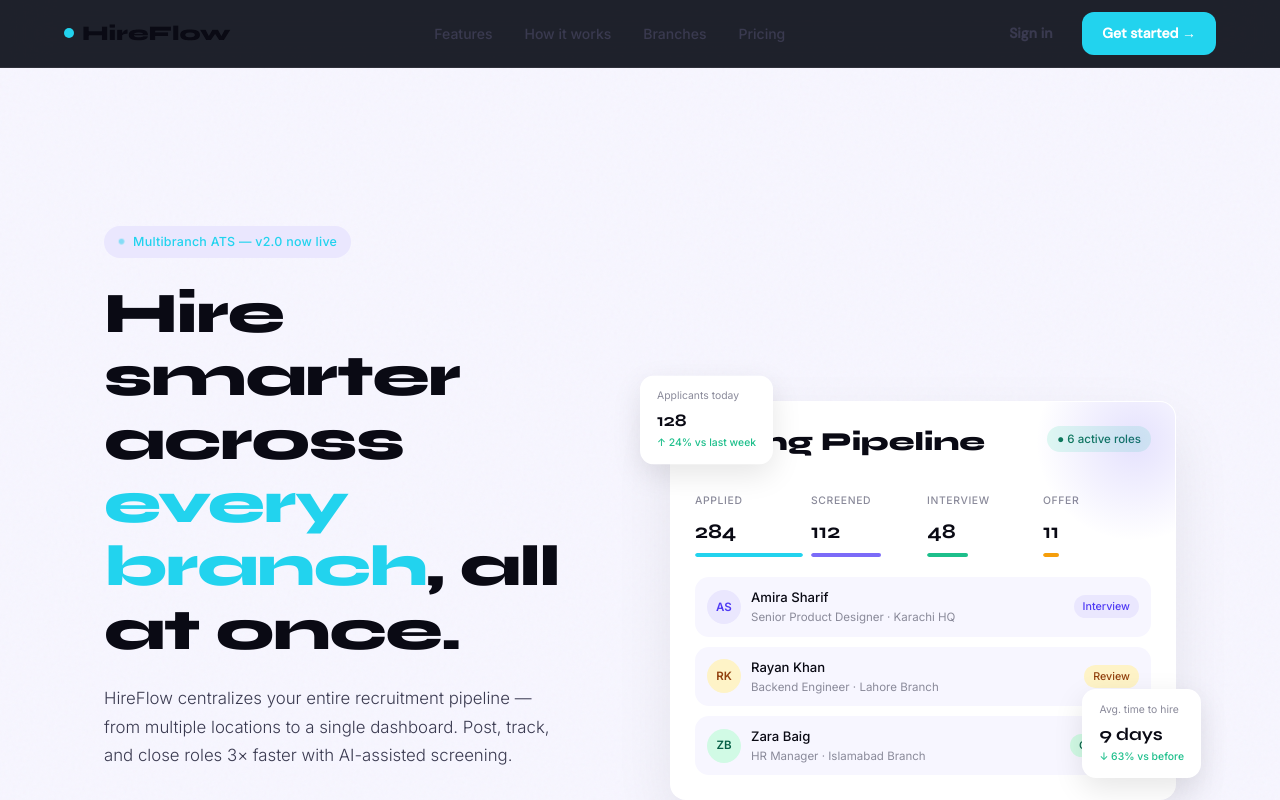
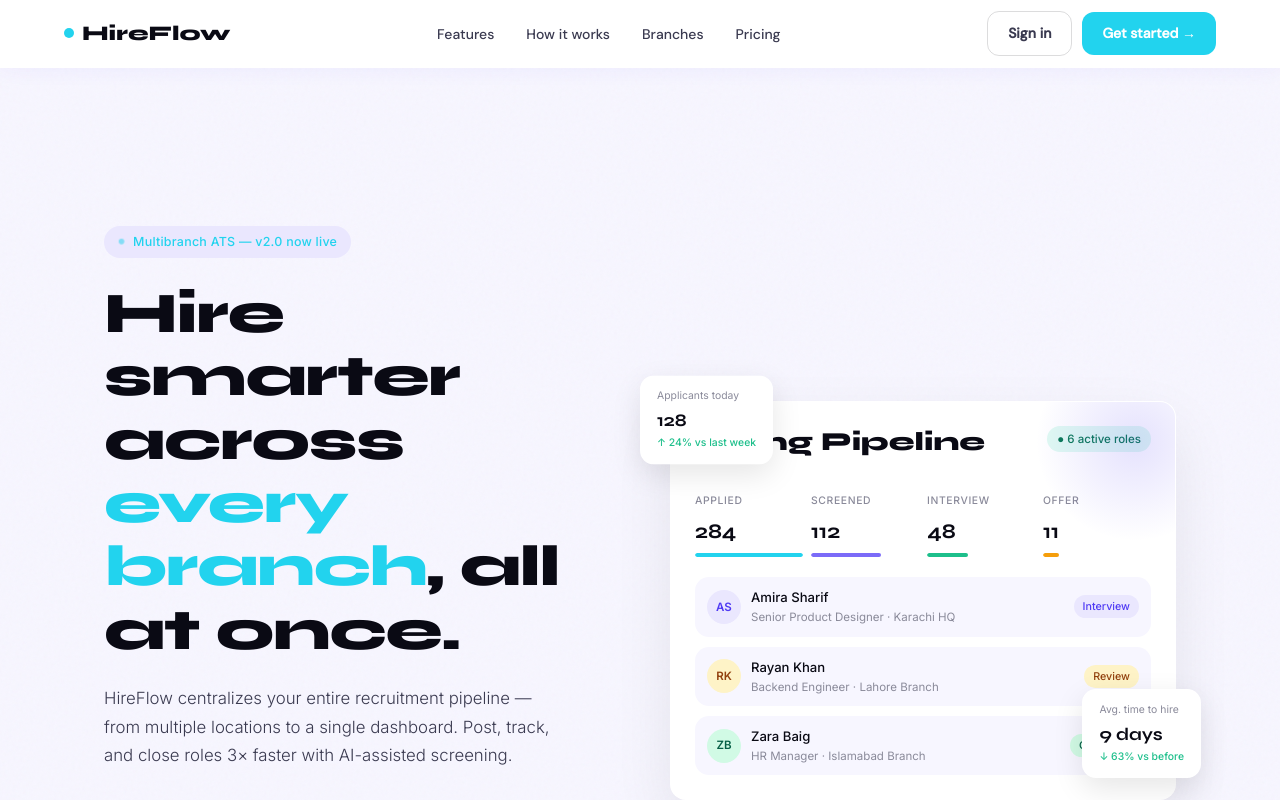
Before and after one commit to ShayaanAkram-1122/MultiBranch-ATS, a React (Vite) app in the folder client/: page / in a window 1280 px wide. Shown: the top 800 px of the page. Built offline with nearby package versions, Linux system fonts and the light colour scheme; no server answers.

Commit message:
Changed the design for the landing Page

```diff
--- a/client/src/pages/public/Home.css
+++ b/client/src/pages/public/Home.css
@@ -1,3 +1,9 @@
+@import url("https://fonts.googleapis.com/css2?family=Syne:wght@400;600;700;800&family=DM+Sans:wght@300;400;500&display=swap");
+
+/* ─────────────────────────────────────────────────────────
+   Home.css  —  HireFlow Multibranch ATS Landing Page
+   ───────────────────────────────────────────────────────── */
+
 .home-root {
   background-color: #f7f6ff;
   color: #0a0a14;
@@ -8,13 +14,6 @@
   /* prevent index.css dark vars from leaking in */
 }
 
-/* ─────────────────────────────────────────────────────────
-   Home.css  —  HireFlow Multibranch ATS Landing Page
-   ───────────────────────────────────────────────────────── */
-
-@import url("https://fonts.googleapis.com/css2?family=Syne:wght@400;600;700;800&family=DM+Sans:wght@300;400;500&display=swap");
-
-/* ─── TOKENS ─── */
 :root {
   --ink: #0a0a14;
   --ink-soft: #3a3a50;
@@ -35,6 +34,103 @@
   --radius-pill: 100px;
   --font-display: "Syne", sans-serif;
   --font-body: "DM Sans", sans-serif;
+}
+
+.navbar {
+  position: fixed;
+  top: 0; left: 0; right: 0;
+  z-index: 100;
+  display: flex;
+  align-items: center;
+  justify-content: space-between;
+  padding: 0 5%;
+  height: 68px;
+  background: #ffffff !important;
+  backdrop-filter: none;
+  border-bottom: 1px solid rgba(10, 10, 20, 0.08);
+  box-shadow: 0 1px 20px rgba(79, 58, 244, 0.06);
+}
+
+.nav-logo {
+  font-family: 'Syne', sans-serif !important;
+  font-weight: 800;
+  font-size: 1.2rem;
+  color: #0a0a14;
+  display: flex;
+  align-items: center;
+  gap: 10px;
+  text-decoration: none;
+}
+
+.nav-logo-img {
+  width: 32px;
+  height: 32px;
+  border-radius: 8px;
+  flex-shrink: 0;
+}
+
+.nav-logo-text {
+  letter-spacing: -0.5px;
+}
+
+.nav-logo-accent {
+  color: #4f3af4;
+}
+
+.nav-links {
+  display: flex;
+  gap: 32px;
+  list-style: none;
+}
+
+.nav-links a {
+  font-size: 0.875rem;
+  font-weight: 500;
+  color: #3a3a50 !important;
+  text-decoration: none;
+  transition: color 0.2s;
+  font-family: 'DM Sans', sans-serif !important;
+}
+
+.nav-links a:hover {
+  color: #4f3af4 !important;
+}
+
+.nav-cta {
+  display: flex;
+  gap: 10px;
+  align-items: center;
+}
+
+.btn--ghost {
+  padding: 8px 18px;
+  font-size: 0.875rem;
+  color: #3a3a50 !important;
+  background: transparent !important;
+  border: 1px solid rgba(10, 10, 20, 0.14) !important;
+  border-radius: 100px;
+  font-family: 'DM Sans', sans-serif !important;
+}
+
+.btn--ghost:hover {
+  background: #f7f6ff !important;
+  border-color: #4f3af4 !important;
+  color: #4f3af4 !important;
+}
+
+.btn--primary {
+  padding: 8px 20px;
+  font-size: 0.875rem;
+  color: #ffffff !important;
+  background: var(--accent) !important;
+  border: none !important;
+  border-radius: 100px;
+  font-family: 'DM Sans', sans-serif !important;
+}
+
+.btn--primary:hover {
+  background: #3d2bd4 !important;
+  transform: translateY(-1px);
 }
 
 /* ─── RESET & BASE ─── */
```
Also changed, not shown: 1 other file (tests, documents, lock files or other folders).
